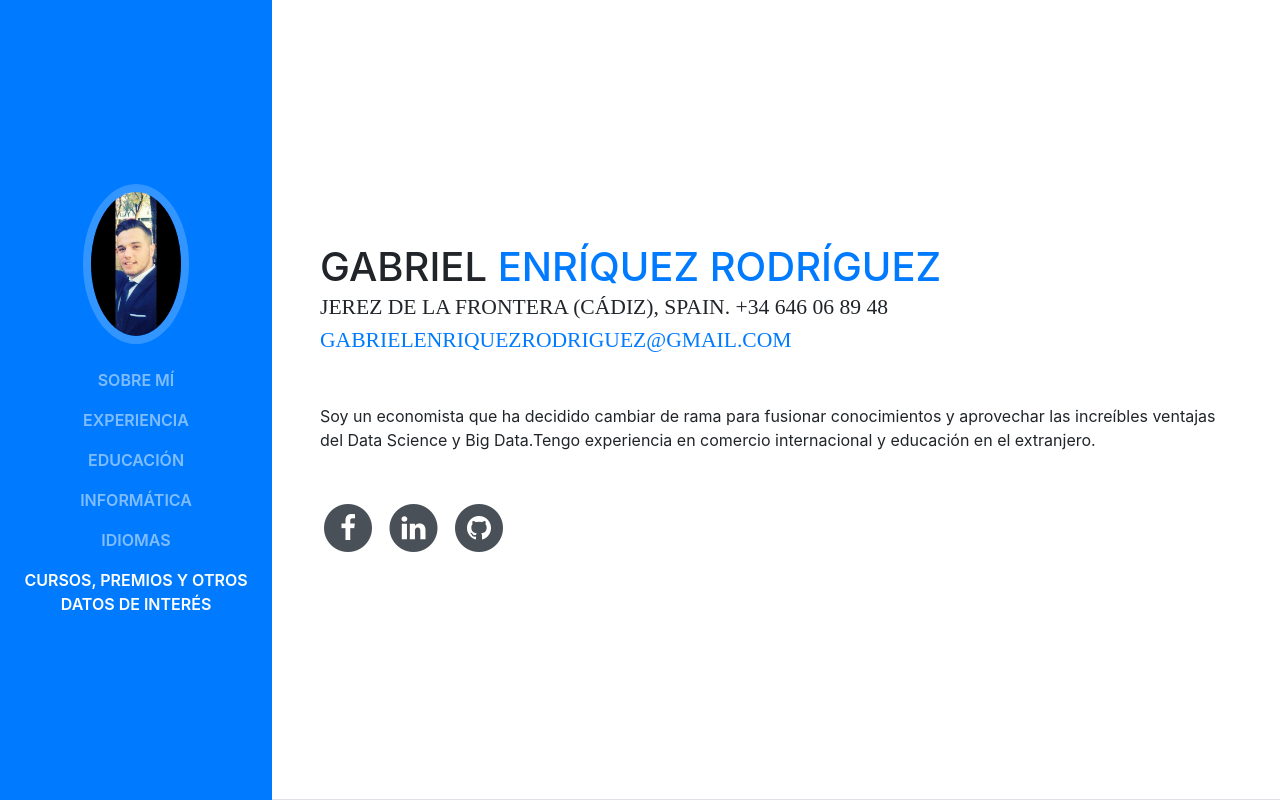
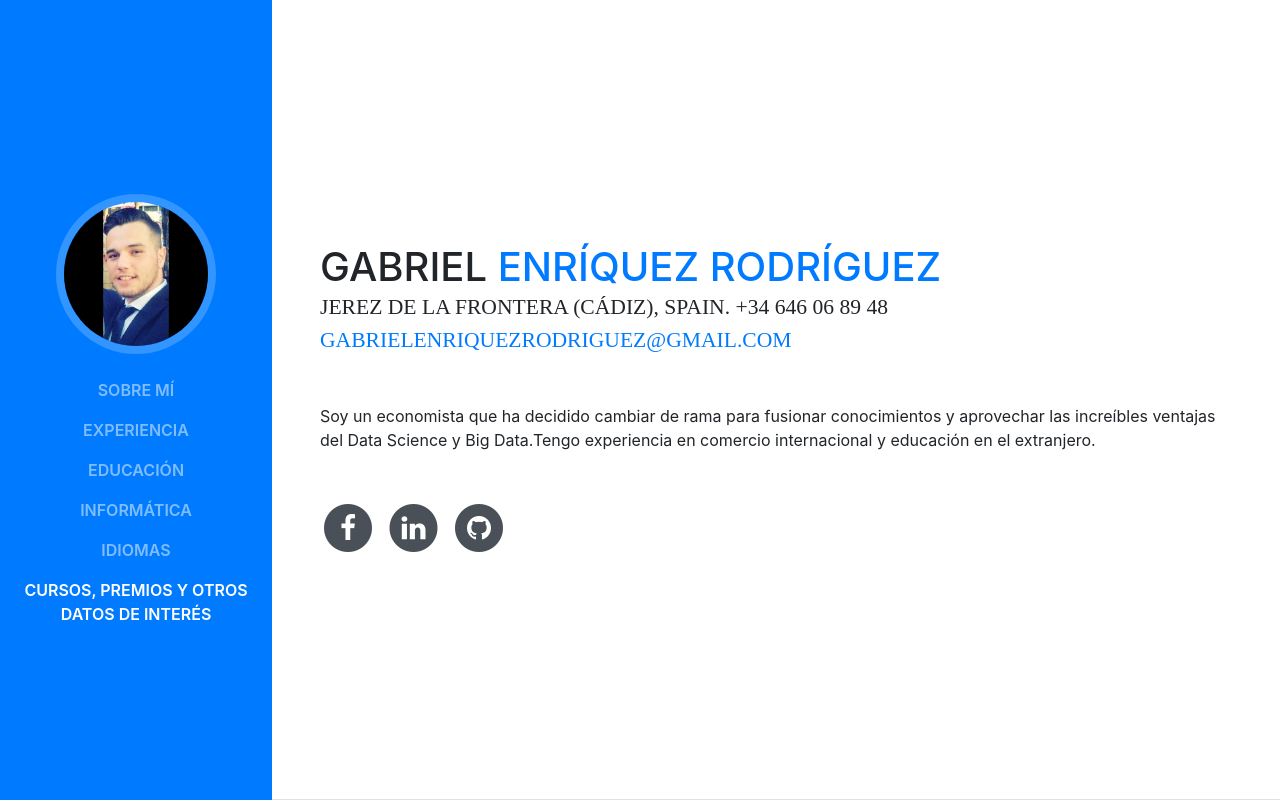
Before and after one commit to gabenrrod/cv-gabriel-enriquez, a website with bundled scripts: page index.html in a window 1280 px wide. Shown: the top 800 px of the page. Built offline with nearby package versions, Linux system fonts and the light colour scheme; a web font is replaced by a local one.

Commit message:
Update index.html

```diff
--- a/index.html
+++ b/index.html
@@ -7,6 +7,25 @@
     <meta name="viewport" content="width=device-width, initial-scale=1, shrink-to-fit=no">
     <meta name="description" content="">
     <meta name="author" content="">
+    <style type="text/css">
+  html {
+    background-color: transparent;
+    height: 100%;
+    width:100%;
+  }
+  body {
+    background-color: transparent;
+    font-size: 11pt;
+    font-family:helvetica;
+  }
+
+  img {
+    border: 0;
+    display: block;
+    margin: 20px auto;
+    max-width: 100%;
+  }
+</style>
 
     <title>Resume - Gabriel Enríquez Rodríguez</title>
 
@@ -32,7 +51,7 @@
       <a class="navbar-brand js-scroll-trigger" href="#page-top">
         <span class="d-block d-lg-none">Start Bootstrap</span>
         <span class="d-none d-lg-block">
-          <img class="img-fluid img-profile rounded-circle mx-auto mb-2" src="img/gabriel_opt.jpg" alt="">
+          <img class="img-fluid img-profile rounded-circle mx-auto mb-2" src="img/gabriel.jpg" alt="">
         </span>
       </a>
       <button class="navbar-toggler" type="button" data-toggle="collapse" data-target="#navbarSupportedContent" aria-controls="navbarSupportedContent" aria-expanded="false" aria-label="Toggle navigation">
```
